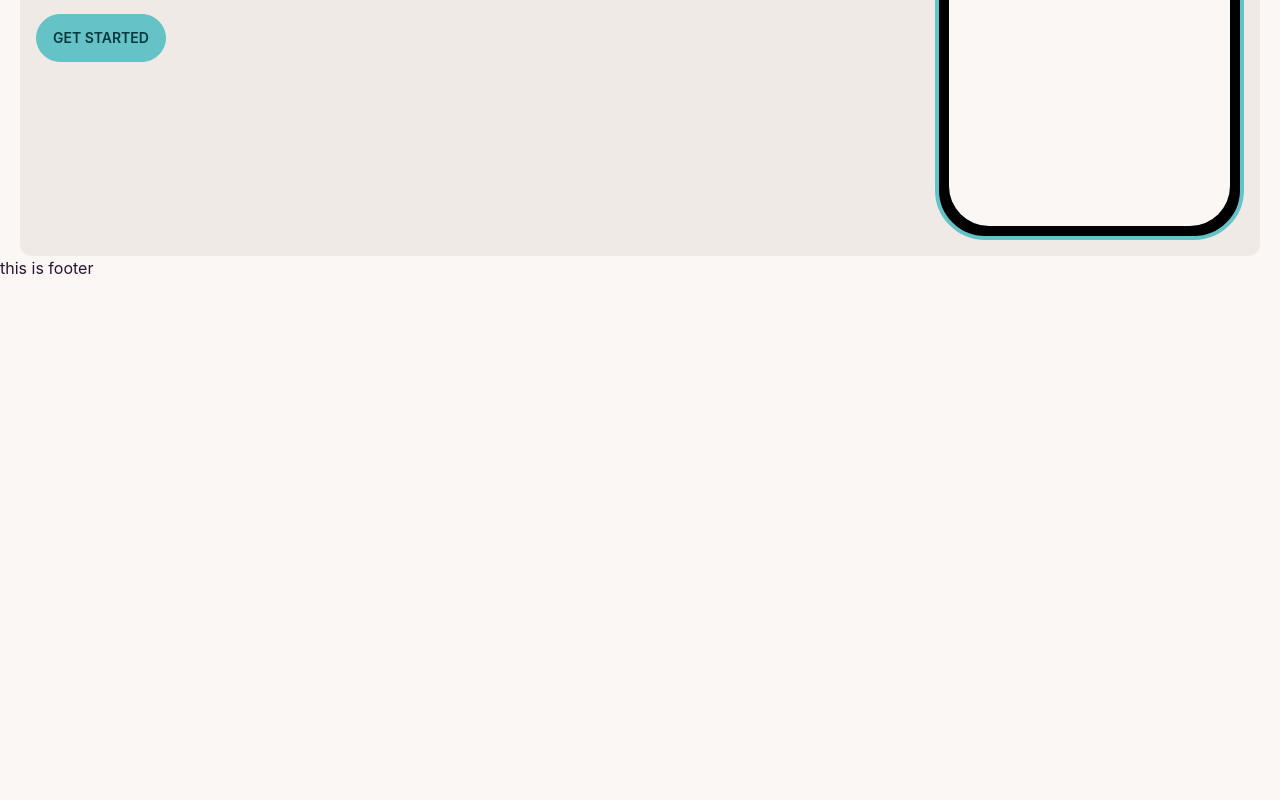
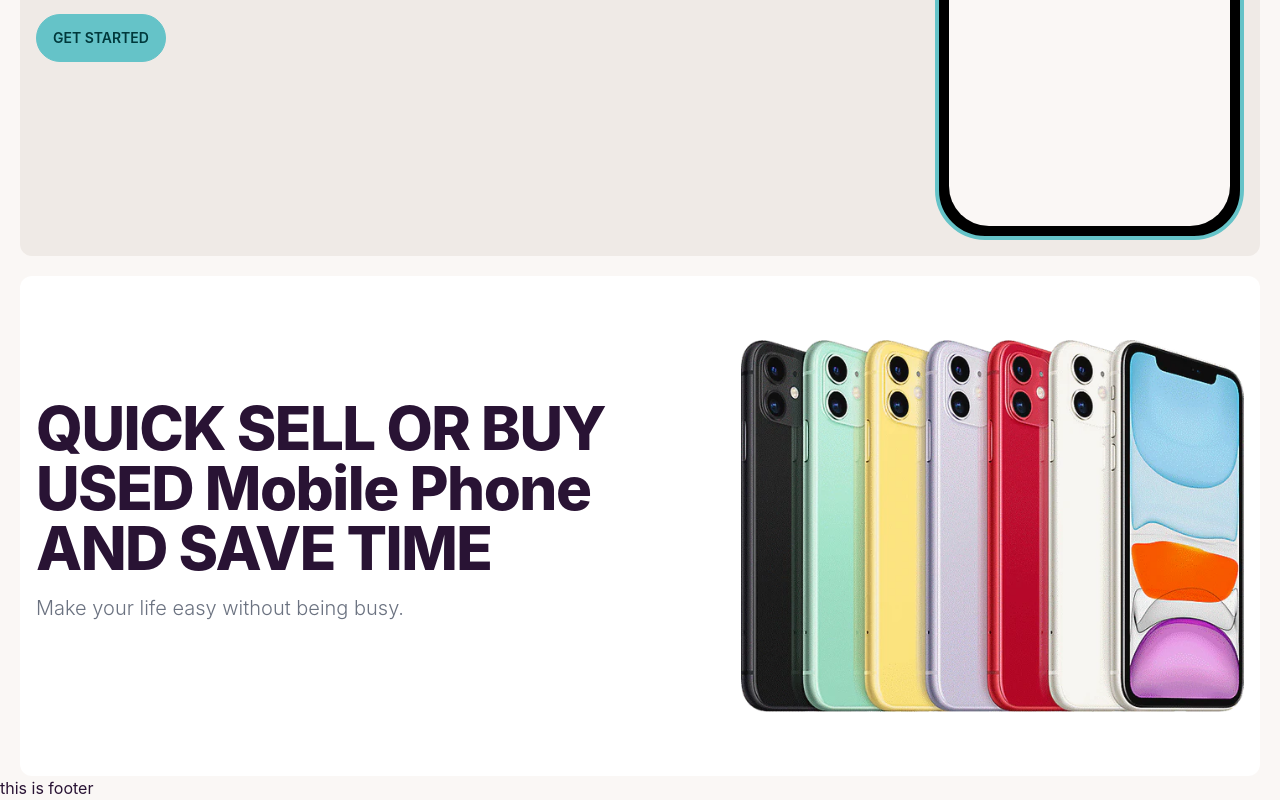
Before and after one commit to Imrantipu/usedProductsResaleClient, a React (Create React App) app: page / in a window 1280 px wide. Shown: the part 458-1258 px from the top of the page. Before the commit the page ends 800 px from the top, so only its background shows below. Built offline with nearby package versions, Linux system fonts and the light colour scheme.

Commit message:
home extra section made

```diff
--- a/src/Pages/Home/Home/Home.js
+++ b/src/Pages/Home/Home/Home.js
@@ -1,10 +1,12 @@
 import React from 'react';
 import Banner from '../Banner/Banner';
+import HomeSection from '../HomeSection/HomeSection';
 
 const Home = () => {
     return (
         <div className='mx-5'>
            <Banner></Banner>
+           <HomeSection></HomeSection>
         </div>
     );
 };
--- /dev/null
+++ b/src/Pages/Home/HomeSection/HomeSection.js
@@ -0,0 +1,25 @@
+import React from 'react';
+import img from "../../../Assets/images/mobile.png";
+const HomeSection = () => {
+    return (
+        <div className='mt-5'>
+            <section className="bg-white dark:bg-gray-900 rounded-xl">
+        <div className="grid max-w-screen-xl px-4 py-8 mx-auto lg:gap-8 xl:gap-0 lg:py-16 lg:grid-cols-12">
+          <div className="mr-auto place-self-center lg:col-span-7">
+            <h1 className="max-w-2xl mb-4 text-4xl font-extrabold tracking-tight leading-none md:text-5xl xl:text-6xl dark:text-white">
+              QUICK SELL OR BUY USED Mobile Phone <br /> AND SAVE TIME{" "}
+            </h1>
+            <p className="max-w-2xl mb-6 font-light text-gray-500 lg:mb-8 md:text-lg lg:text-xl dark:text-gray-400">
+              Make your life easy without being busy.
+            </p>
+          </div>
+          <div className="hidden lg:mt-0 lg:col-span-5 lg:flex">
+            <img className="rounded-2xl" src={img} alt="Laptop pic" />
+          </div>
+        </div>
+      </section>
+        </div>
+    );
+};
+
+export default HomeSection;
--- /dev/null
+++ b/trail.js
@@ -0,0 +1,2 @@
+<script src="https://unpkg.com/@lottiefiles/lottie-player@latest/dist/lottie-player.js"></script>
+<lottie-player src="https://assets4.lottiefiles.com/packages/lf20_4ayeqfsd.json"  background="transparent"  speed="1"  style="width: 300px; height: 300px;"  loop controls autoplay></lottie-player>
```
Also changed, not shown: src/Assets/images/mobile.png (added).
